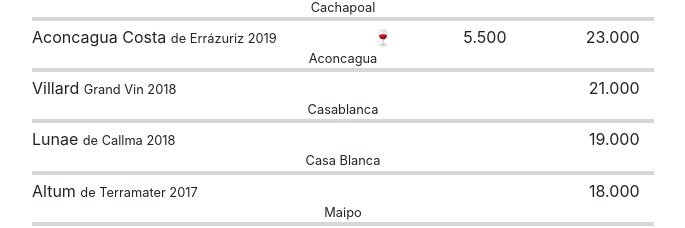
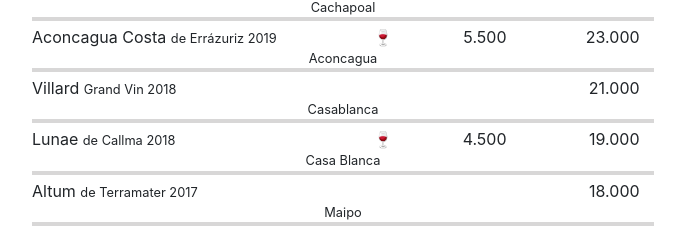
Before and after one commit to durbonca/Menu-QR-Google-sheet, a React (Create React App) app: page /Wine in a window 1280 px wide. Shown: the part 3138-3366 px from the top of the page, without its empty margins (297-982 px from the left). Built offline with nearby package versions, Linux system fonts and the light colour scheme.

Commit message:
Update dataWine.js

```diff
--- a/src/data/dataWine.js
+++ b/src/data/dataWine.js
@@ -76,7 +76,7 @@ const dataWine = [{
             { id: 2, name: 'Calyptra', description: 'Gran Reserva 2017', country: 'Cachapoal', price: '', price2: '25.000' },
             { id: 3, name: 'Aconcagua Costa', description: 'de Errázuriz 2019', country: 'Aconcagua', price: '5.500', price2: '23.000' },
             { id: 4, name: 'Villard', description: 'Grand Vin 2018', country: 'Casablanca', price: '', price2: '21.000' },
-            { id: 5, name: 'Lunae', description: 'de Callma 2018', country: 'Casa Blanca', price: '', price2: '19.000' },
+            { id: 5, name: 'Lunae', description: 'de Callma 2018', country: 'Casa Blanca', price: '4.500', price2: '19.000' },
             { id: 7, name: 'Altum', description: 'de Terramater 2017', country: 'Maipo', price: '', price2: '18.000' },
             { id: 8, name: 'Locura 1', description: 'de Terroir de Los Andes 2015', country: 'Cachapoal', price: '', price2: '18.000' },
             /* { id: 9, name: 'Vetas Blancas', description: 'de Tabali 2018', country: 'Limari', price: '4.000', price2: '17.000' }, */
```
